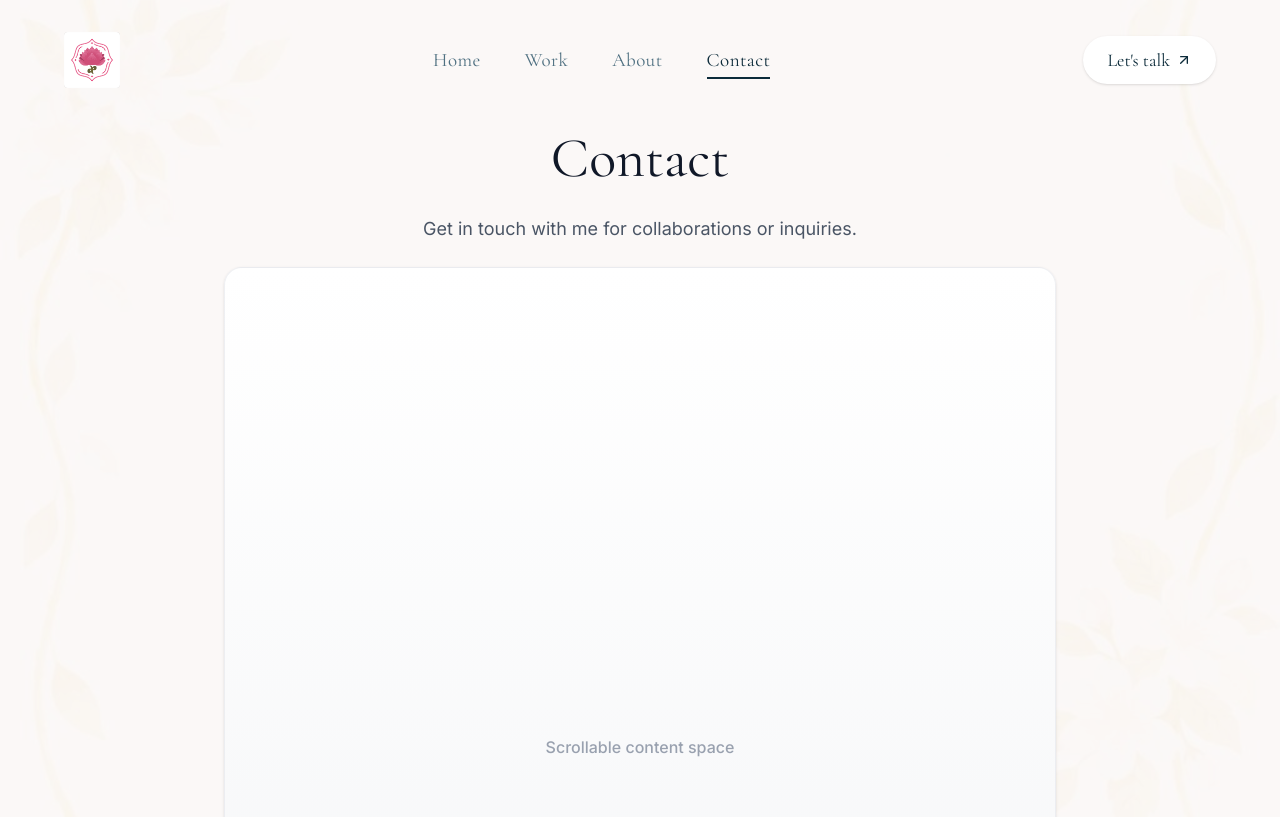
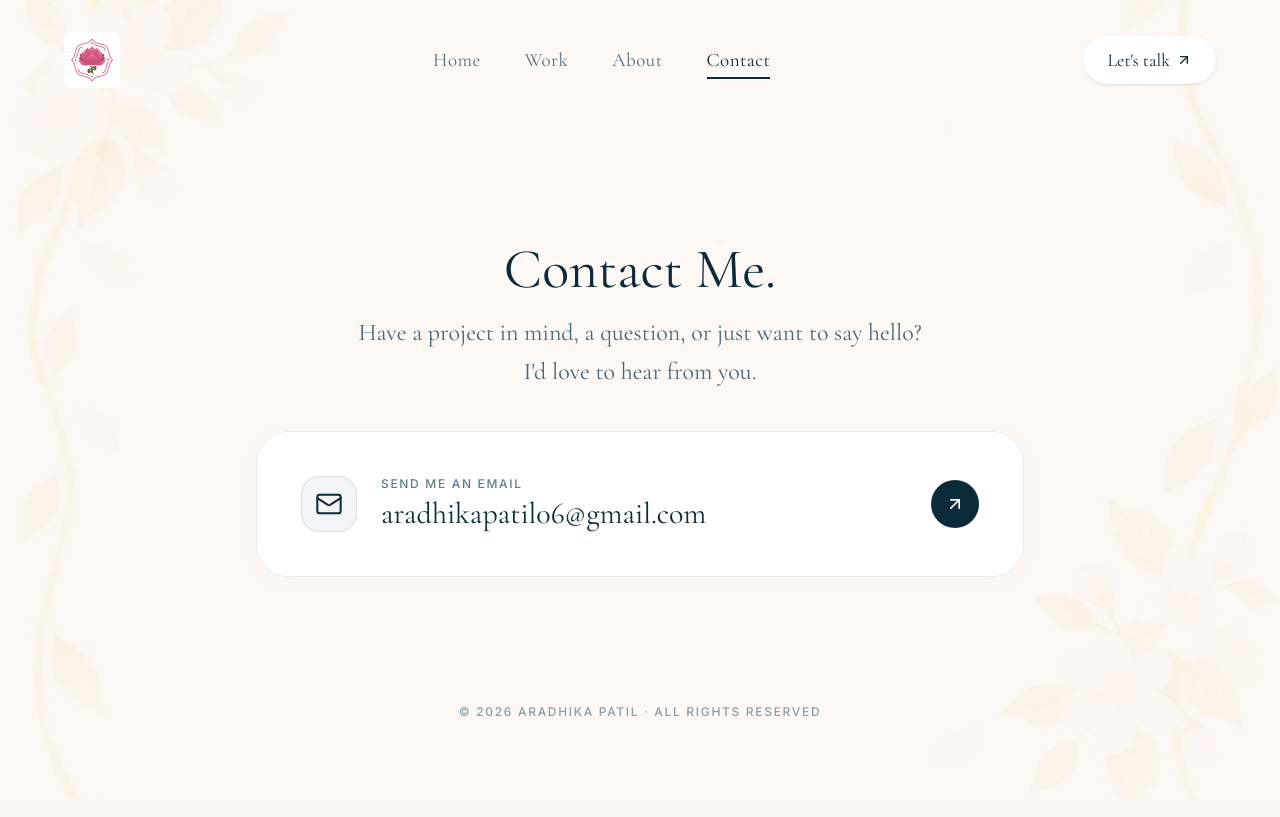
Before and after one commit to aradhikapatil838-crypto/Aradhika-Patil-portfolio, a React (Vite) app: page /contact in a window 1280 px wide. Shown: the top 817 px of the page. Built offline with nearby package versions, Linux system fonts and the light colour scheme; a web font is replaced by a local one.

Commit message:
Make paper-style email card fully clickable with mailto link and hover lift animation

```diff
--- a/src/pages/Contact.jsx
+++ b/src/pages/Contact.jsx
@@ -1,18 +1,56 @@
 import Header from '../components/Header';
+import { Mail, ArrowUpRight } from 'lucide-react';
 
 export default function Contact() {
   return (
-    <div className="min-h-screen bg-gray-50/50 pt-24">
+    <div className="min-h-screen bg-transparent pt-28 sm:pt-36 pb-16 px-6 sm:px-10 lg:px-12 flex flex-col justify-between relative overflow-hidden">
       <Header />
-      <main className="max-w-4xl mx-auto p-8 text-center space-y-6">
-        <h1 className="heading-editorial-section text-gray-900">Contact</h1>
-        <p className="font-sans-body text-base sm:text-lg text-gray-600 max-w-2xl mx-auto leading-relaxed">
-          Get in touch with me for collaborations or inquiries.
+
+      <main className="max-w-4xl mx-auto w-full text-center space-y-8 sm:space-y-10 my-auto relative z-10">
+        {/* Contact Me Section Header */}
+        <div className="space-y-3">
+          <h1 className="heading-editorial-section text-[#0C2B3A]">
+            Contact Me<span className="text-[#0C2B3A]">.</span>
+          </h1>
+          <p className="font-serif-editorial text-xl sm:text-2xl text-[#164359]/80 font-normal max-w-xl mx-auto leading-relaxed">
+            Have a project in mind, a question, or just want to say hello? I'd love to hear from you.
+          </p>
+        </div>
+
+        {/* Paper-Style Email Card CTA (Entire Card Clickable) */}
+        <a
+          href="mailto:aradhikapatil06@gmail.com"
+          className="group flex flex-col sm:flex-row items-start sm:items-center justify-between gap-6 w-full max-w-3xl mx-auto bg-white/95 rounded-3xl sm:rounded-[32px] border border-stone-200/80 shadow-[0_4px_24px_rgba(0,0,0,0.025)] hover:shadow-md hover:-translate-y-1 active:scale-[0.995] transition-all duration-300 ease-out cursor-pointer p-7 sm:p-9 md:p-11 text-left relative overflow-hidden"
+        >
+          <div className="flex items-center gap-5 sm:gap-6">
+            {/* Envelope Icon */}
+            <div className="w-12 h-12 sm:w-14 sm:h-14 rounded-2xl bg-[#0C2B3A]/5 border border-[#0C2B3A]/10 flex items-center justify-center text-[#0C2B3A] shrink-0">
+              <Mail className="w-6 h-6 sm:w-7 sm:h-7 stroke-[1.75]" />
+            </div>
+
+            {/* Text Info */}
+            <div className="space-y-1">
+              <span className="label-editorial text-xs sm:text-[13px] tracking-[0.14em] text-[#164359]/70 block">
+                SEND ME AN EMAIL
+              </span>
+              <span className="font-serif-editorial text-xl sm:text-2xl md:text-3xl text-[#0C2B3A] group-hover:text-[#164359] transition-colors duration-200 font-normal block break-all sm:break-normal">
+                aradhikapatil06@gmail.com
+              </span>
+            </div>
+          </div>
+
+          {/* Arrow Button */}
+          <div className="w-11 h-11 sm:w-12 sm:h-12 rounded-full bg-[#0C2B3A] text-white flex items-center justify-center group-hover:bg-[#164359] transition-colors duration-200 shrink-0 self-end sm:self-center">
+            <ArrowUpRight className="w-5 h-5 group-hover:translate-x-1 group-hover:-translate-y-0.5 transition-transform duration-300" />
+          </div>
+        </a>
+      </main>
+
+      <footer className="w-full max-w-4xl mx-auto text-center pt-8 pb-4 relative z-10">
+        <p className="label-editorial text-xs text-[#164359]/50">
+          © {new Date().getFullYear()} Aradhika Patil · All rights reserved
         </p>
-        <div className="h-[120vh] bg-gradient-to-b from-white to-gray-100 rounded-2xl p-8 shadow-sm border border-gray-200/60 flex flex-col items-center justify-center">
-          <p className="text-gray-400 font-medium">Scrollable content space</p>
-        </div>
-      </main>
+      </footer>
     </div>
   );
 }
```
